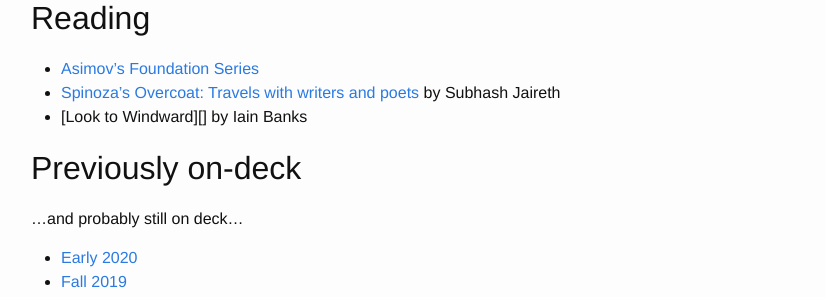
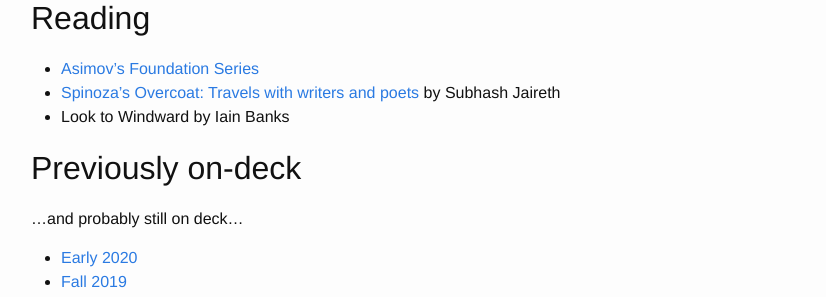
Before and after one commit to cbare/cbare.github.io, a Jekyll site: the page built from _posts/2020-10-22-on-deck.md, in a window 1280 px wide and 900 px high, scrolled down 1686 px. Shown: the part 299-596 px from the top of the window, without its empty margins (239-1065 px from the left). Built offline with Jekyll 4.4.1, drawn with Linux system fonts in a browser that asks for light colours.

Commit message:
fix link

```diff
--- a/_posts/2020-10-22-on-deck.md
+++ b/_posts/2020-10-22-on-deck.md
@@ -74,7 +74,7 @@
 
 - [Asimov's Foundation Series](https://www.penguinrandomhouse.com/books/203444/foundation-foundation-and-empire-second-foundation-by-isaac-asimov/)
 - [Spinoza’s Overcoat: Travels with writers and poets](https://transitlounge.com.au/shop/spinozas-overcoat-travels-writers-poets/) by Subhash Jaireth
-- [Look to Windward][] by Iain Banks
+- Look to Windward by Iain Banks
 
 
 ## Previously on-deck
```
